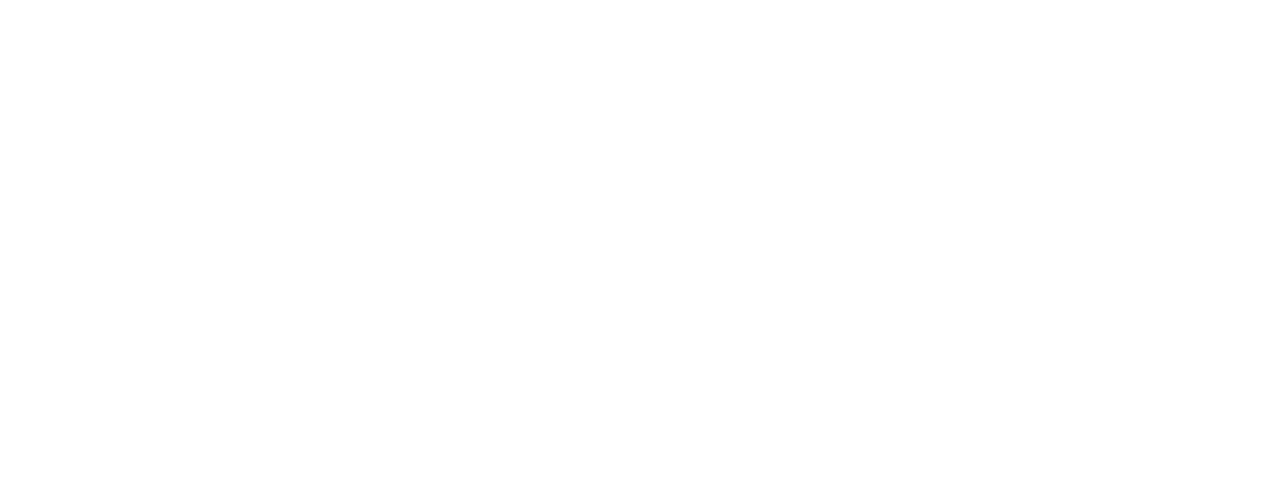
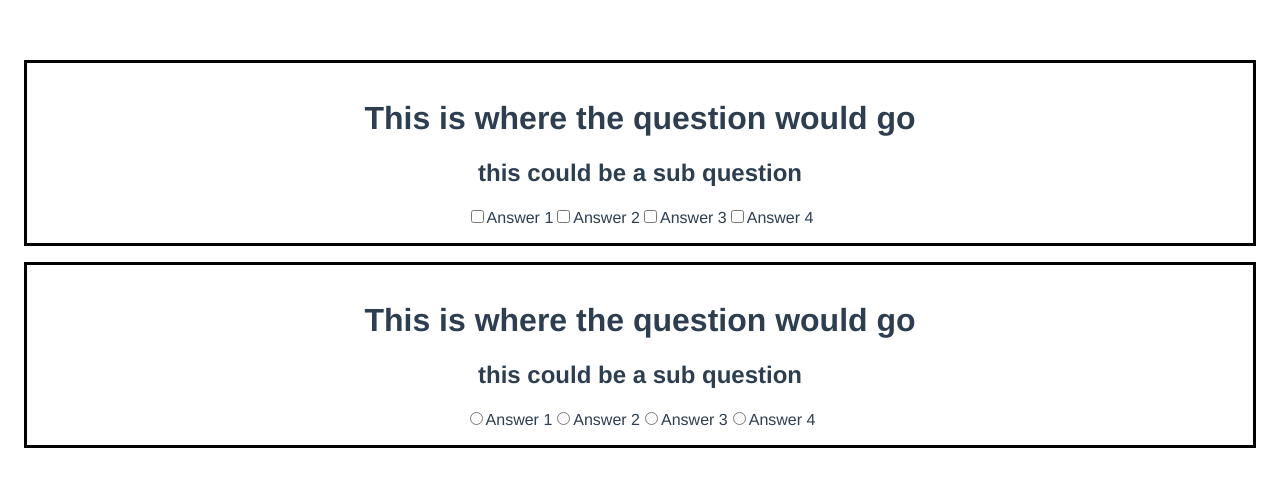
Before and after one commit to randomlyalex/co2_group_project, a Vue app in the folder client/: page / in a window 1280 px wide. Shown: the top 486 px of the page. Built offline with nearby package versions, Linux system fonts and the light colour scheme.

Commit message:
radio and checkbox template components

```diff
--- a/client/src/App.vue
+++ b/client/src/App.vue
@@ -1,15 +1,21 @@
 <template>
-    <div id="app"></div>
+    <div id="app">
+        <stuff-section></stuff-section>
+    </div>
 </template>
 
 <script>
+import StuffSection from "./components/StuffSection.vue";
+
 export default {
     name: "App",
-    components: {},
+    components: {
+        "stuff-section": StuffSection,
+    },
 };
 </script>
 
-<style>
+<style scoped>
 #app {
     font-family: Avenir, Helvetica, Arial, sans-serif;
     -webkit-font-smoothing: antialiased;
--- /dev/null
+++ b/client/src/components/QuestionComponentCheckbox.vue
@@ -0,0 +1,57 @@
+<template>
+    <div id="question-container">
+        <h1>This is where the question would go</h1>
+        <h2>this could be a sub question</h2>
+        <form id="question-form">
+            <input
+                type="checkbox"
+                id="question-answer-1"
+                value="answer_1"
+                v-model="radio_form_check_1"
+            />
+            <label for="question-answer-1">Answer 1</label>
+
+            <input
+                type="checkbox"
+                id="question-answer-2"
+                value="answer_2"
+                v-model="radio_form_check_2"
+            />
+            <label for="question-answer-2">Answer 2</label>
+
+            <input
+                type="checkbox"
+                id="question-answer-3"
+                value="answer_3"
+                v-model="radio_form_check_3"
+            />
+            <label for="question-answer-3">Answer 3</label>
+            <input
+                type="checkbox"
+                id="question-answer-4"
+                value="answer_4"
+                v-model="radio_form_check_4"
+            />
+            <label for="question-answer-3">Answer 4</label>
+        </form>
+    </div>
+</template>
+
+<script>
+export default {
+    name: "QuestionComponentCheckbox",
+    question_total_co2: null,
+    radio_form_check_1: null,
+    radio_form_check_2: null,
+    radio_form_check_3: null,
+    radio_form_check_4: null,
+};
+</script>
+
+<style lang="css" scoped>
+#question-container {
+    border: solid black;
+    padding: 1em;
+    margin: 1em;
+}
+</style>
--- /dev/null
+++ b/client/src/components/QuestionComponentRadio.vue
@@ -0,0 +1,57 @@
+<template>
+    <div id="question-container">
+        <h1>This is where the question would go</h1>
+        <h2>this could be a sub question</h2>
+        <form id="question-form">
+            <input
+                type="radio"
+                id="question-answer-1"
+                name="question-form"
+                value="answer_1"
+                v-model="radio_form_choice"
+            />
+            <label for="question-answer-1">Answer 1</label>
+            <input
+                type="radio"
+                id="question-answer-2"
+                name="question-form"
+                value="answer_2"
+                v-model="radio_form_choice"
+            />
+            <label for="question-answer-2">Answer 2</label>
+
+            <input
+                type="radio"
+                id="question-answer-3"
+                value="answer_3"
+                name="question-form"
+                v-model="radio_form_choice"
+            />
+            <label for="question-answer-3">Answer 3</label>
+            <input
+                type="radio"
+                id="question-answer-4"
+                value="answer_4"
+                name="question-form"
+                v-model="radio_form_choice"
+            />
+            <label for="question-answer-3">Answer 4</label>
+        </form>
+    </div>
+</template>
+
+<script>
+export default {
+    name: "QuestionComponentRadio",
+    question_total_co2: null,
+    radio_form_choice: null,
+};
+</script>
+
+<style lang="css" scoped>
+#question-container {
+    border: solid black;
+    padding: 1em;
+    margin: 1em;
+}
+</style>
--- /dev/null
+++ b/client/src/components/StuffSection.vue
@@ -0,0 +1,20 @@
+<template>
+    <div>
+        <question-component-checkbox></question-component-checkbox>
+        <question-component-radio></question-component-radio>
+    </div>
+</template>
+
+<script>
+import QuestionComponentCheckbox from "./QuestionComponentCheckbox.vue";
+import QuestionComponentRadio from "./QuestionComponentRadio.vue";
+export default {
+    name: "StuffSection",
+    components: {
+        "question-component-checkbox": QuestionComponentCheckbox,
+        "question-component-radio": QuestionComponentRadio,
+    },
+};
+</script>
+
+<style lang="scss" scoped></style>
```
Also changed, not shown: 1 other file (tests, documents, lock files or other folders).
